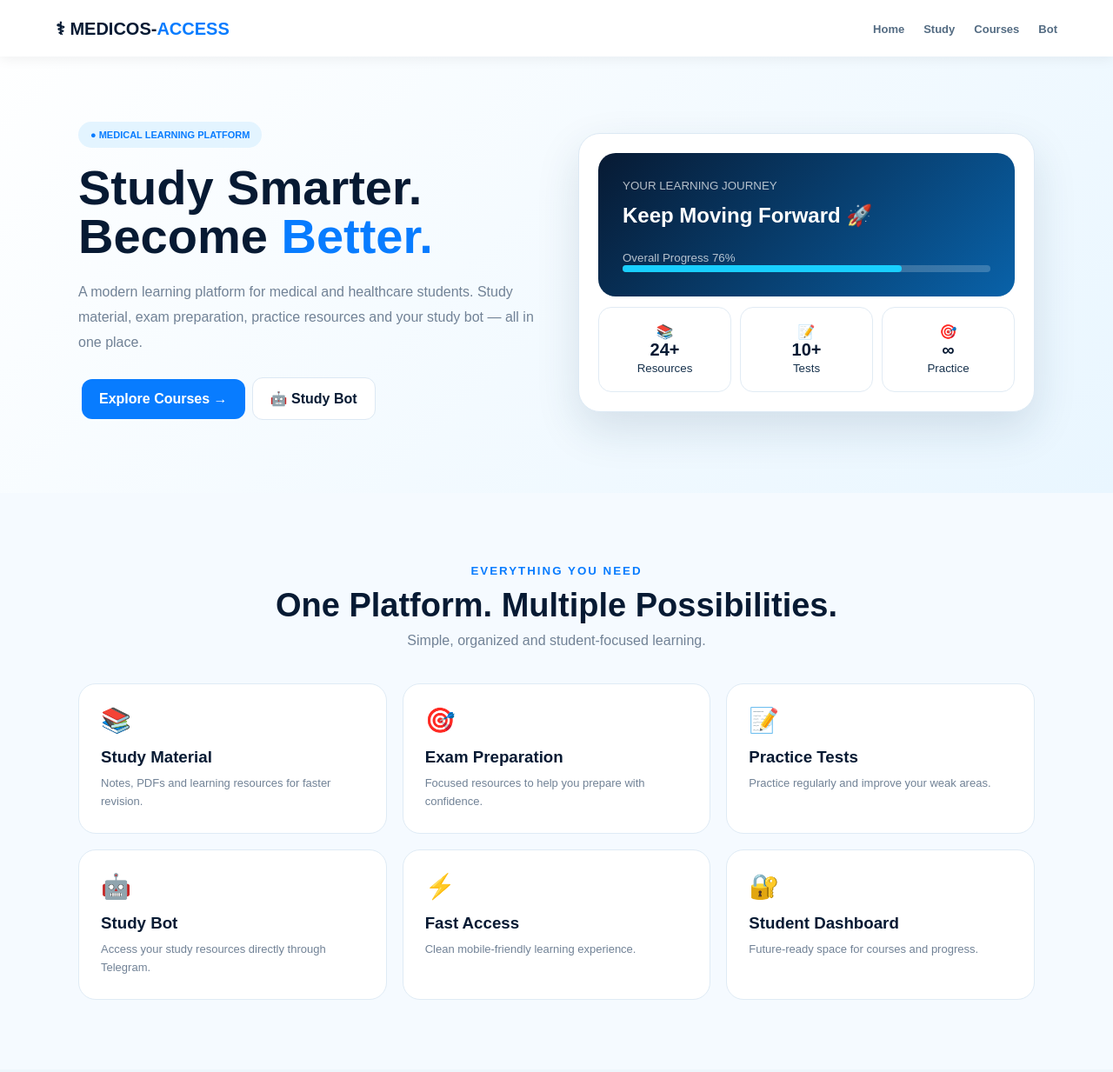
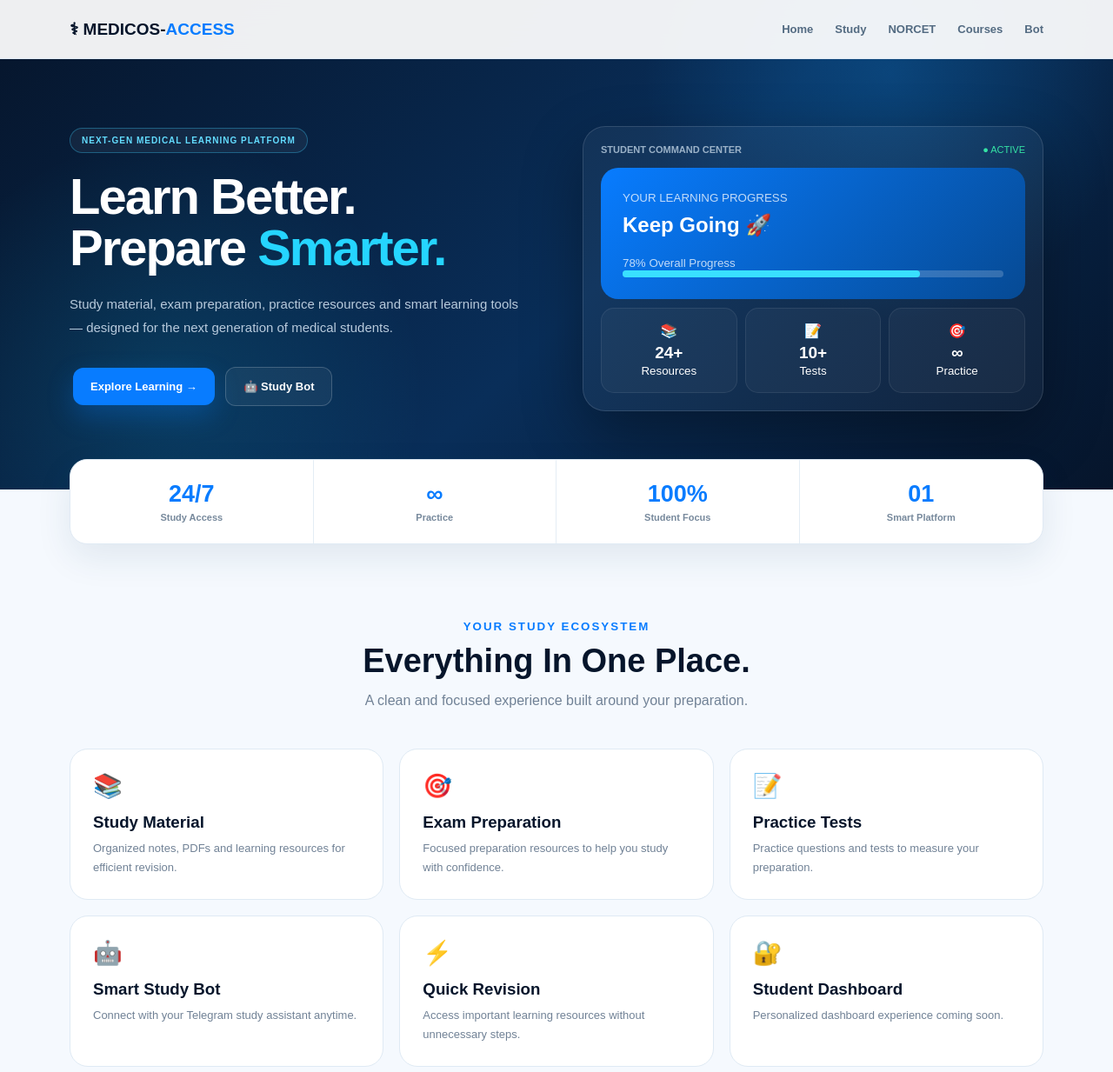
Before and after one commit to krishanbanshiwal1-crypto/MEDICOS-ACCESS, a plain HTML site: page index.html in a window 1280 px wide. Shown: the top 1233 px of the page at 87% size. Drawn offline with Linux system fonts and the light colour scheme.

Commit message:
Update index.html

```diff
--- a/index.html
+++ b/index.html
@@ -3,27 +3,67 @@
 <head>
 <meta charset="UTF-8">
 <meta name="viewport" content="width=device-width,initial-scale=1">
-<title>MEDICOS-ACCESS</title>
+<meta name="theme-color" content="#06152b">
+<title>MEDICOS-ACCESS | Learn. Practice. Succeed.</title>
 <style>
-*{box-sizing:border-box;margin:0;padding:0}body{font-family:Arial;color:#17324d;background:#f5faff}a{text-decoration:none}.wrap{max-width:1100px;width:92%;margin:auto}
-nav{height:65px;background:#fff;display:flex;align-items:center;justify-content:space-between;padding:0 5%;position:fixed;top:0;width:100%;z-index:5;box-shadow:0 2px 15px #0001}.logo{font-size:20px;font-weight:900;color:#071a33}.logo b{color:#087cff}.links a{margin-left:22px;color:#536b82;font-weight:bold;font-size:13px}
-.hero{padding:140px 0 80px;background:linear-gradient(135deg,#fff,#e9f6ff)}.hero .wrap{display:grid;grid-template-columns:1fr 1fr;gap:50px;align-items:center}
-.badge{color:#087cff;background:#e3f4ff;padding:9px 14px;border-radius:30px;display:inline-block;font-size:11px;font-weight:bold;margin-bottom:18px}h1{font-size:56px;line-height:1;color:#071a33}h1 span{color:#087cff}.hero p{color:#718296;line-height:1.8;margin:22px 0}.btn{display:inline-block;padding:14px 20px;border-radius:12px;font-weight:bold;margin:4px}.blue{background:#087cff;color:#fff}.white{background:#fff;color:#071a33;border:1px solid #dce8f3}
-.dash{background:#fff;padding:22px;border-radius:25px;box-shadow:0 20px 50px #173b5d22;border:1px solid #dce9f4}.main{background:linear-gradient(135deg,#071a33,#0962a9);color:#fff;padding:28px;border-radius:20px}.main small{opacity:.7}.main h2{margin:12px 0 25px}.bar{height:8px;background:#ffffff33;border-radius:10px}.fill{width:76%;height:100%;background:#19cfff;border-radius:10px}.mini{display:grid;grid-template-columns:repeat(3,1fr);gap:10px;margin-top:12px}.mini div{text-align:center;padding:18px 5px;border:1px solid #e1ebf4;border-radius:15px}.mini b{display:block;font-size:20px;color:#071a33}
-section{padding:80px 0}.title{text-align:center;margin-bottom:40px}.title small{color:#087cff;font-weight:bold;letter-spacing:2px}.title h2{font-size:38px;color:#071a33;margin:10px}.title p{color:#718296}.grid{display:grid;grid-template-columns:repeat(3,1fr);gap:18px}.box{background:#fff;padding:25px;border-radius:20px;border:1px solid #dfebf5}.icon{font-size:28px;margin-bottom:15px}.box h3{color:#071a33;margin-bottom:9px}.box p{font-size:13px;color:#718296;line-height:1.6}
-.courses{background:#eef6fc}.course{overflow:hidden;background:#fff;border-radius:20px;border:1px solid #dfebf5}.top{background:linear-gradient(135deg,#071a33,#0863a8);color:#fff;padding:25px}.top small{background:#ffffff22;padding:6px;border-radius:20px}.course .inside{padding:22px}.inside p{color:#718296;font-size:13px;line-height:1.6}.course a{display:block;text-align:center;background:#e8f5ff;color:#087cff;padding:12px;margin-top:18px;border-radius:10px;font-weight:bold;font-size:13px}
-.bot{background:linear-gradient(135deg,#06172d,#0861a5);color:#fff;border-radius:28px;padding:45px;display:flex;align-items:center;justify-content:space-between;gap:25px}.bot h2{font-size:35px;margin:10px 0}.bot p{color:#c0d3e5;line-height:1.6}.bot a{background:#fff;color:#071a33;padding:15px 20px;border-radius:12px;font-weight:bold;white-space:nowrap}
-footer{background:#061629;color:#fff;padding:35px 0;text-align:center}footer p{color:#8399ae;font-size:12px;margin-top:8px}
-@media(max-width:700px){.links{display:none}.hero .wrap{grid-template-columns:1fr}.hero{padding-top:110px}h1{font-size:43px}.grid{grid-template-columns:1fr}.bot{display:block;padding:30px}.bot a{display:inline-block;margin-top:22px}.mini div{padding:13px 3px}}
+*{box-sizing:border-box;margin:0;padding:0}html{scroll-behavior:smooth}body{font-family:Arial,Helvetica,sans-serif;background:#f5f9fe;color:#17324d}a{text-decoration:none}.wrap{width:92%;max-width:1120px;margin:auto}
+nav{position:fixed;top:0;width:100%;height:68px;z-index:99;background:#ffffffee;backdrop-filter:blur(15px);border-bottom:1px solid #dfeaf5}.nav{height:100%;display:flex;align-items:center;justify-content:space-between}.logo{font-weight:900;font-size:19px;color:#06152b}.logo i{font-style:normal;color:#087cff}.links{display:flex;gap:25px}.links a{font-size:13px;font-weight:bold;color:#536b82}.links a:hover{color:#087cff}
+.hero{padding:145px 0 90px;color:white;background:radial-gradient(circle at 80% 15%,#0e78c955,transparent 25%),radial-gradient(circle at 15% 80%,#16d5ff22,transparent 25%),linear-gradient(135deg,#06152b,#092e59 55%,#06152b)}.hero .wrap{display:grid;grid-template-columns:1fr 1fr;gap:60px;align-items:center}.pill{display:inline-block;padding:8px 13px;border:1px solid #36cfff55;background:#ffffff0d;border-radius:30px;color:#63dcff;font-size:10px;font-weight:bold;letter-spacing:1px;margin-bottom:20px}h1{font-size:58px;line-height:1.02;letter-spacing:-2px}h1 span{color:#25d5ff}.hero p{color:#b8cadc;line-height:1.8;font-size:15px;margin:22px 0 28px}.btn{display:inline-block;padding:14px 20px;border-radius:12px;font-weight:bold;font-size:13px;margin:4px}.primary{background:#087cff;color:white;box-shadow:0 12px 30px #087cff44}.glass{border:1px solid #ffffff30;color:white;background:#ffffff0d}
+.panel{padding:20px;border:1px solid #ffffff20;background:#ffffff0b;border-radius:26px;box-shadow:0 25px 70px #0005}.paneltop{display:flex;justify-content:space-between;color:#9bb2c8;font-size:11px;margin-bottom:15px}.active{color:#35e3a5}.profile{padding:25px;border-radius:20px;background:linear-gradient(135deg,#087cff,#064a94)}.profile small{opacity:.75}.profile h2{margin:9px 0 20px}.progress{height:8px;background:#ffffff30;border-radius:10px}.progress b{display:block;width:78%;height:100%;background:#39e0ff;border-radius:10px}.tiles{display:grid;grid-template-columns:repeat(3,1fr);gap:9px;margin-top:10px}.tile{background:#ffffff09;border:1px solid #ffffff15;padding:16px 5px;text-align:center;border-radius:15px;color:#fff}.tile strong{display:block;font-size:19px;margin-top:5px}
+.stats{margin-top:-35px;position:relative}.statsbox{background:#fff;border:1px solid #e0eaf4;border-radius:20px;box-shadow:0 15px 40px #163b5d18;display:grid;grid-template-columns:repeat(4,1fr)}.stat{text-align:center;padding:24px;border-right:1px solid #e4edf5}.stat:last-child{border:0}.stat b{font-size:27px;color:#087cff}.stat p{font-size:11px;color:#77899c;font-weight:bold;margin-top:5px}
+section{padding:85px 0}.head{text-align:center;max-width:680px;margin:0 auto 42px}.head small{color:#087cff;font-weight:900;letter-spacing:2px}.head h2{font-size:38px;color:#06152b;margin:10px 0}.head p{color:#718296;line-height:1.7}
+.grid{display:grid;grid-template-columns:repeat(3,1fr);gap:18px}.box{padding:26px;background:white;border:1px solid #dfeaf4;border-radius:21px;transition:.25s}.box:hover{transform:translateY(-6px);box-shadow:0 18px 45px #163b5d15}.ico{font-size:27px;margin-bottom:15px}.box h3{color:#06152b;margin-bottom:8px}.box p{font-size:13px;color:#718296;line-height:1.65}
+.exam{background:#eef6fc}.examcard{padding:35px;border-radius:25px;background:linear-gradient(135deg,#07172d,#0a5593);color:#fff;display:flex;justify-content:space-between;align-items:center;gap:30px;box-shadow:0 25px 60px #07528c22}.examcard h2{font-size:34px;margin:10px 0}.examcard p{color:#b9cfe2;line-height:1.6;max-width:650px}.examtag{color:#45dcff;font-size:10px;font-weight:bold;letter-spacing:2px}
+.course{overflow:hidden;background:#fff;border:1px solid #dfeaf4;border-radius:20px}.ctop{padding:25px;background:linear-gradient(135deg,#06152b,#0870b7);color:#fff}.ctop small{background:#ffffff20;padding:6px 9px;border-radius:20px;font-size:9px}.ctop h3{margin-top:18px}.inside{padding:22px}.inside p{font-size:13px;color:#718296;line-height:1.6;min-height:58px}.coursebtn{display:block;text-align:center;margin-top:16px;padding:12px;border-radius:10px;background:#eaf6ff;color:#087cff;font-size:13px;font-weight:bold}
+.bot{padding:0 0 85px}.botcard{padding:42px;border-radius:27px;background:linear-gradient(135deg,#06152b,#075c9e);color:#fff;display:flex;justify-content:space-between;align-items:center;gap:30px}.botcard h2{font-size:34px;margin:9px 0}.botcard p{color:#bdd0e1;line-height:1.6}.botbtn{display:inline-block;background:#fff;color:#06152b;padding:15px 20px;border-radius:12px;font-weight:900;white-space:nowrap}
+.cta{text-align:center;background:#fff}.cta h2{font-size:38px;color:#06152b;margin:10px 0}.cta p{color:#718296;margin:12px 0 25px}
+footer{background:#06152b;color:white;padding:35px 0;text-align:center}footer p{color:#8097ad;font-size:11px;margin-top:9px}
+@media(max-width:750px){.links{display:none}.hero{padding-top:115px}.hero .wrap{grid-template-columns:1fr;gap:45px}h1{font-size:43px}.grid{grid-template-columns:1fr}.statsbox{grid-template-columns:repeat(2,1fr)}.stat:nth-child(2){border-right:0}.stat:nth-child(1),.stat:nth-child(2){border-bottom:1px solid #e4edf5}.examcard,.botcard{display:block;padding:30px}.botbtn{display:inline-block;margin-top:22px}.head h2,.cta h2{font-size:30px}}
 </style>
 </head>
 <body>
-<nav><div class="logo">⚕ MEDICOS-<b>ACCESS</b></div><div class="links"><a href="#home">Home</a><a href="#study">Study</a><a href="#courses">Courses</a><a href="#bot">Bot</a></div></nav>
-<section class="hero" id="home"><div class="wrap"><div><span class="badge">● MEDICAL LEARNING PLATFORM</span><h1>Study Smarter.<br>Become <span>Better.</span></h1><p>A modern learning platform for medical and healthcare students. Study material, exam preparation, practice resources and your study bot — all in one place.</p><a class="btn blue" href="#courses">Explore Courses →</a><a class="btn white" href="https://t.me/Medicos_Accessbot" target="_blank">🤖 Study Bot</a></div><div class="dash"><div class="main"><small>YOUR LEARNING JOURNEY</small><h2>Keep Moving Forward 🚀</h2><small>Overall Progress 76%</small><div class="bar"><div class="fill"></div></div></div><div class="mini"><div>📚<b>24+</b><small>Resources</small></div><div>📝<b>10+</b><small>Tests</small></div><div>🎯<b>∞</b><small>Practice</small></div></div></div></div></section>
-<section id="study"><div class="wrap"><div class="title"><small>EVERYTHING YOU NEED</small><h2>One Platform. Multiple Possibilities.</h2><p>Simple, organized and student-focused learning.</p></div><div class="grid"><div class="box"><div class="icon">📚</div><h3>Study Material</h3><p>Notes, PDFs and learning resources for faster revision.</p></div><div class="box"><div class="icon">🎯</div><h3>Exam Preparation</h3><p>Focused resources to help you prepare with confidence.</p></div><div class="box"><div class="icon">📝</div><h3>Practice Tests</h3><p>Practice regularly and improve your weak areas.</p></div><div class="box"><div class="icon">🤖</div><h3>Study Bot</h3><p>Access your study resources directly through Telegram.</p></div><div class="box"><div class="icon">⚡</div><h3>Fast Access</h3><p>Clean mobile-friendly learning experience.</p></div><div class="box"><div class="icon">🔐</div><h3>Student Dashboard</h3><p>Future-ready space for courses and progress.</p></div></div></div></section>
-<section class="courses" id="courses"><div class="wrap"><div class="title"><small>PREMIUM LEARNING</small><h2>Level Up Your Preparation</h2></div><div class="grid"><div class="course"><div class="top"><small>PREMIUM</small><h3>Medical Preparation</h3></div><div class="inside"><p>Structured study resources for serious medical learners.</p><a href="https://t.me/Medicos_Accessbot" target="_blank">Join via Study Bot →</a></div></div><div class="course"><div class="top"><small>COMING SOON</small><h3>Exam Mastery</h3></div><div class="inside"><p>Exam-focused preparation with practice and revision support.</p><a href="#bot">Get Updates →</a></div></div><div class="course"><div class="top"><small>COMING SOON</small><h3>Ultimate Revision</h3></div><div class="inside"><p>A future premium revision experience for efficient learning.</p><a href="#bot">Get Updates →</a></div></div></div></div></section>
-<section id="bot"><div class="wrap"><div class="bot"><div><small style="color:#4bdcff">YOUR STUDY ASSISTANT</small><h2>Meet Your Study Bot 🤖</h2><p>Access your learning ecosystem directly through Telegram.</p></div><a href="https://t.me/Medicos_Accessbot" target="_blank">Open @Medicos_Accessbot →</a></div></div></section>
-<section><div class="wrap title"><small>START YOUR JOURNEY</small><h2>Your Future Starts With What You Learn Today.</h2><p>Build a smarter approach to medical preparation.</p><a class="btn blue" href="https://t.me/Medicos_Accessbot" target="_blank">Start Learning →</a></div></section>
-<footer><b>MEDICOS-ACCESS</b><p>Modern medical learning platform.</p><p>© 2026 MEDICOS-ACCESS. All Rights Reserved.</p></footer>
+
+<nav><div class="wrap nav"><a class="logo" href="#home">⚕ MEDICOS-<i>ACCESS</i></a><div class="links"><a href="#home">Home</a><a href="#study">Study</a><a href="#exam">NORCET</a><a href="#courses">Courses</a><a href="#bot">Bot</a></div></div></nav>
+
+<section class="hero" id="home"><div class="wrap">
+<div>
+<span class="pill">NEXT-GEN MEDICAL LEARNING PLATFORM</span>
+<h1>Learn Better.<br>Prepare <span>Smarter.</span></h1>
+<p>Study material, exam preparation, practice resources and smart learning tools — designed for the next generation of medical students.</p>
+<a class="btn primary" href="#courses">Explore Learning →</a>
+<a class="btn glass" href="https://t.me/Medicos_Accessbot" target="_blank">🤖 Study Bot</a>
+</div>
+<div class="panel">
+<div class="paneltop"><b>STUDENT COMMAND CENTER</b><span class="active">● ACTIVE</span></div>
+<div class="profile"><small>YOUR LEARNING PROGRESS</small><h2>Keep Going 🚀</h2><small>78% Overall Progress</small><div class="progress"><b></b></div></div>
+<div class="tiles"><div class="tile">📚<strong>24+</strong><small>Resources</small></div><div class="tile">📝<strong>10+</strong><small>Tests</small></div><div class="tile">🎯<strong>∞</strong><small>Practice</small></div></div>
+</div>
+</div></section>
+
+<div class="stats"><div class="wrap"><div class="statsbox"><div class="stat"><b>24/7</b><p>Study Access</p></div><div class="stat"><b>∞</b><p>Practice</p></div><div class="stat"><b>100%</b><p>Student Focus</p></div><div class="stat"><b>01</b><p>Smart Platform</p></div></div></div></div>
+
+<section id="study"><div class="wrap"><div class="head"><small>YOUR STUDY ECOSYSTEM</small><h2>Everything In One Place.</h2><p>A clean and focused experience built around your preparation.</p></div><div class="grid">
+<div class="box"><div class="ico">📚</div><h3>Study Material</h3><p>Organized notes, PDFs and learning resources for efficient revision.</p></div>
+<div class="box"><div class="ico">🎯</div><h3>Exam Preparation</h3><p>Focused preparation resources to help you study with confidence.</p></div>
+<div class="box"><div class="ico">📝</div><h3>Practice Tests</h3><p>Practice questions and tests to measure your preparation.</p></div>
+<div class="box"><div class="ico">🤖</div><h3>Smart Study Bot</h3><p>Connect with your Telegram study assistant anytime.</p></div>
+<div class="box"><div class="ico">⚡</div><h3>Quick Revision</h3><p>Access important learning resources without unnecessary steps.</p></div>
+<div class="box"><div class="ico">🔐</div><h3>Student Dashboard</h3><p>Personalized dashboard experience coming soon.</p></div>
+</div></div></section>
+
+<section class="exam" id="exam"><div class="wrap"><div class="examcard"><div><span class="examtag">EXAM PREPARATION</span><h2>NORCET Preparation Hub 🎯</h2><p>A dedicated space for focused nursing exam preparation, practice and revision. More features are coming soon.</p></div><a class="btn primary" href="https://t.me/Medicos_Accessbot" target="_blank">Open Study Bot →</a></div></div></section>
+
+<section id="courses"><div class="wrap"><div class="head"><small>PREMIUM LEARNING</small><h2>Choose Your Learning Path.</h2><p>Premium learning experiences are being built for serious aspirants.</p></div><div class="grid">
+<div class="course"><div class="ctop"><small>PREMIUM</small><h3>Medical Preparation</h3></div><div class="inside"><p>Structured study resources for focused medical learners.</p><a class="coursebtn" href="https://t.me/Medicos_Accessbot" target="_blank">Join via Bot →</a></div></div>
+<div class="course"><div class="ctop"><small>COMING SOON</small><h3>Exam Mastery</h3></div><div class="inside"><p>Focused practice, revision and exam-oriented preparation.</p><a class="coursebtn" href="#bot">Get Updates →</a></div></div>
+<div class="course"><div class="ctop"><small>COMING SOON</small><h3>Ultimate Revision</h3></div><div class="inside"><p>A premium revision experience designed for efficient learning.</p><a class="coursebtn" href="#bot">Get Updates →</a></div></div>
+</div></div></section>
+
+<section class="bot" id="bot"><div class="wrap"><div class="botcard"><div><span class="examtag">YOUR DIGITAL STUDY ASSISTANT</span><h2>MEDICOS-ACCESS Bot 🤖</h2><p>Your study ecosystem, right inside Telegram.</p></div><a class="botbtn" href="https://t.me/Medicos_Accessbot" target="_blank">Open @Medicos_Accessbot →</a></div></div></section>
+
+<section class="cta"><div class="wrap"><small style="color:#087cff;font-weight:bold;letter-spacing:2px">START TODAY</small><h2>Your Future Starts With What You Learn.</h2><p>Study smarter. Practice consistently. Move closer to your goal.</p><a class="btn primary" href="https://t.me/Medicos_Accessbot" target="_blank">Start Learning →</a></div></section>
+
+<footer><div class="wrap"><b>⚕ MEDICOS-ACCESS</b><p>Learn. Practice. Succeed.</p><p>© 2026 MEDICOS-ACCESS. All Rights Reserved.</p></div></footer>
+
 </body>
 </html>
```
